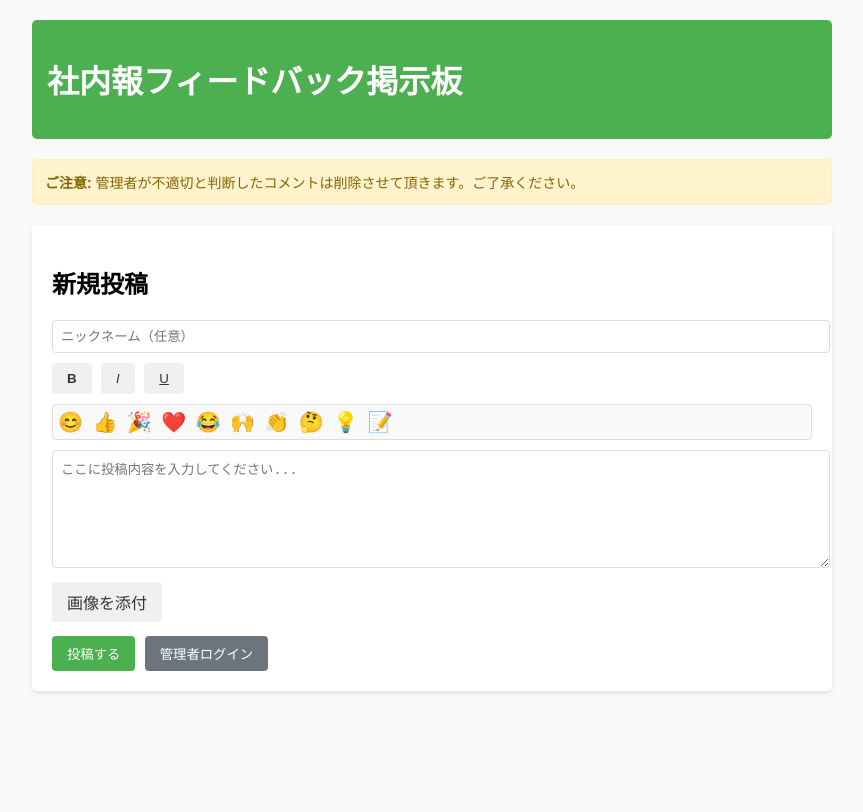
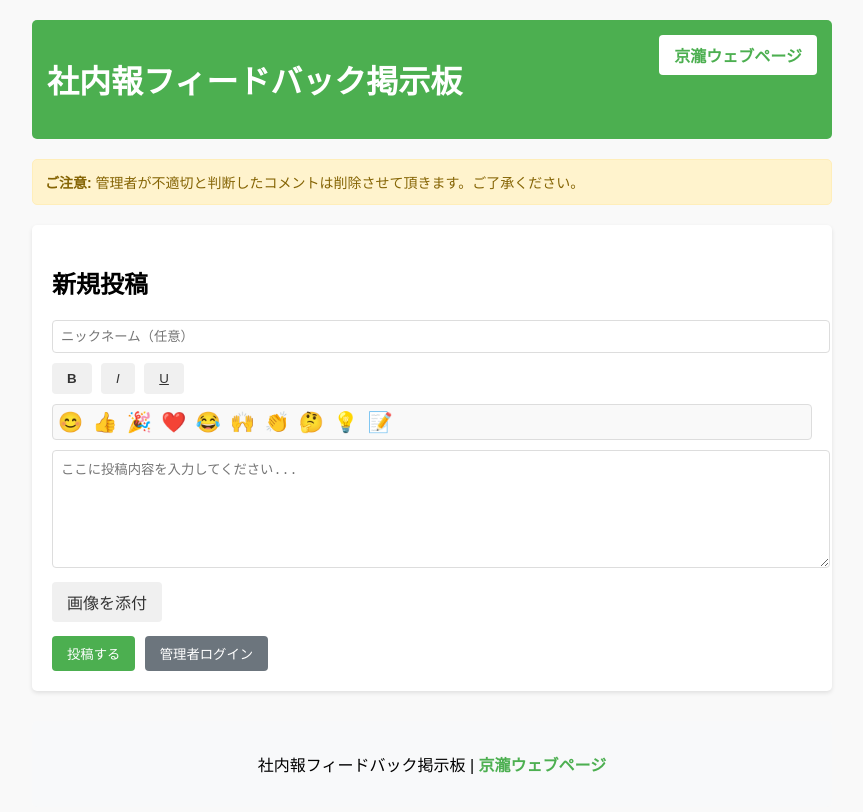
Before and after one commit to yoshidaminoru/syanaikeijiban, a plain HTML site: page index.html in a window 1280 px wide. Shown: the whole page, without its empty margins (208-1071 px from the left). Drawn offline with Linux system fonts and the light colour scheme.

Commit message:
Update index.html

```diff
--- a/index.html
+++ b/index.html
@@ -18,6 +18,24 @@
             padding: 15px;
             border-radius: 5px;
             margin-bottom: 20px;
+            position: relative;
+        }
+        .company-link {
+            position: absolute;
+            top: 15px;
+            right: 15px;
+            background-color: white;
+            color: #4CAF50;
+            padding: 8px 15px;
+            border-radius: 4px;
+            text-decoration: none;
+            font-weight: bold;
+            transition: all 0.3s ease;
+        }
+        .company-link:hover {
+            background-color: #f1f1f1;
+            transform: translateY(-2px);
+            box-shadow: 0 2px 5px rgba(0,0,0,0.1);
         }
         .notice {
             background-color: #fff3cd;
@@ -192,11 +210,27 @@
             color: white;
             margin-left: 10px;
         }
+        .footer {
+            margin-top: 30px;
+            text-align: center;
+            padding: 15px;
+            background-color: #f8f9fa;
+            border-radius: 5px;
+        }
+        .footer a {
+            color: #4CAF50;
+            text-decoration: none;
+            font-weight: bold;
+        }
+        .footer a:hover {
+            text-decoration: underline;
+        }
     </style>
 </head>
 <body>
     <div class="header">
         <h1>社内報フィードバック掲示板</h1>
+        <a href="https://kyotaki.co.jp/" target="_blank" class="company-link">京瀧ウェブページ</a>
     </div>
 
     <div class="notice">
@@ -284,6 +318,10 @@
 
     <div id="posts-container">
         <!-- 投稿がここに表示されます -->
+    </div>
+
+    <div class="footer">
+        <p>社内報フィードバック掲示板 | <a href="https://kyotaki.co.jp/" target="_blank">京瀧ウェブページ</a></p>
     </div>
 
     <script>
```
